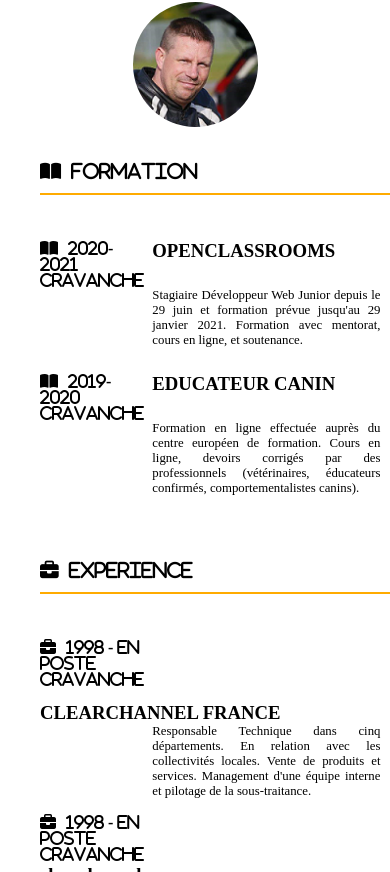
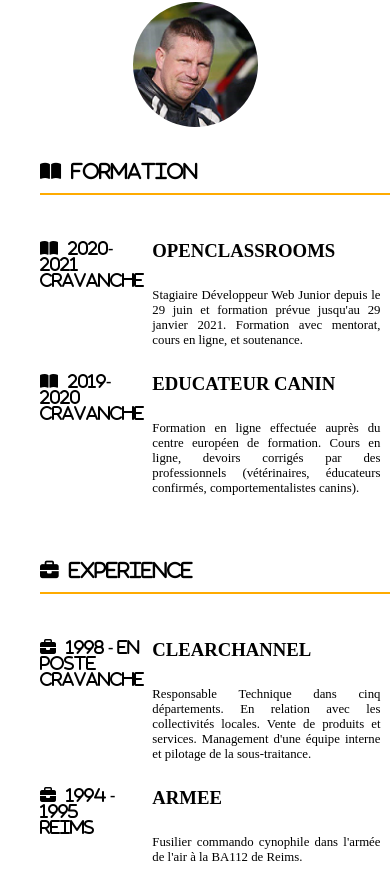
Before and after one commit to JeromeCR51/ProjetsOC, a plain HTML site: page index.html in a window 390 px wide. Shown: the part 206-1078 px from the top of the page. Drawn offline with Linux system fonts and the light colour scheme.

Commit message:
2eme modif

```diff
--- a/cv.css
+++ b/cv.css
@@ -200,6 +200,9 @@ header p{
 .expe{
 	margin-left: 10px;
 }
+.channel{
+	display: none;
+}
 .clearchannel{
 	display: flex;
 	flex-wrap: wrap;
@@ -310,6 +313,19 @@ footer i{
 	padding-left: 5px;
 }
 
+/*---------------------------------------------------------------------------------SECTION ECRAN MOYEN----------------------------------------------------------------------------------------*/
+@media all and (max-width: 1024px)
+{
+
+
+body{
+	display: flex;
+	width: 100%;
+	}
+
+}
+
+
 /*---------------------------------------------------------------------------------SECTION PETIT ECRAN----------------------------------------------------------------------------------------*/
 
 @media all and (max-width: 768px)
@@ -350,6 +366,32 @@ footer i{
 	}
 	#formation{
 		margin-top: 10px;
+	}
+	.clearchannel{
+		display: none;
+	}
+	.channel{
+		display: flex;
+		flex-wrap: wrap;
+		border-top:  solid 2px #FFAB00;
+		margin-top: 10px;
+		padding-top: 30px;
+	}
+	.annee3{
+		margin-left: 10px;
+	}
+	.titrechannel{
+		padding-top: 15px;
+		margin-top: 0;
+		margin-bottom: 0;
+		text-transform: uppercase;
+	}
+	.channel p{
+		margin: 0;
+		margin-left: 32%;
+		width: 65%;
+		font-size: 0.8em;
+		text-align: justify;
 	}
 	.compagnon{
 		display: none;
```
